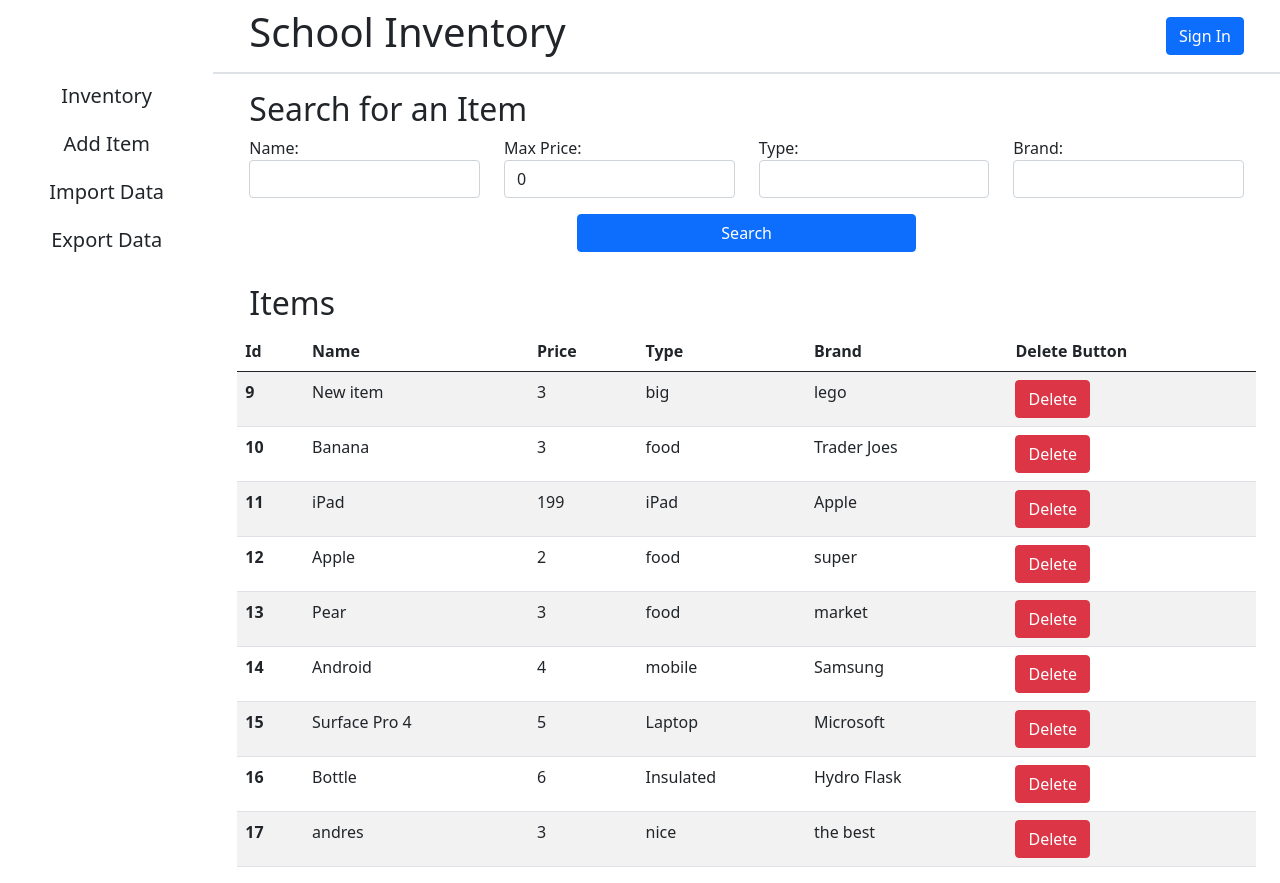
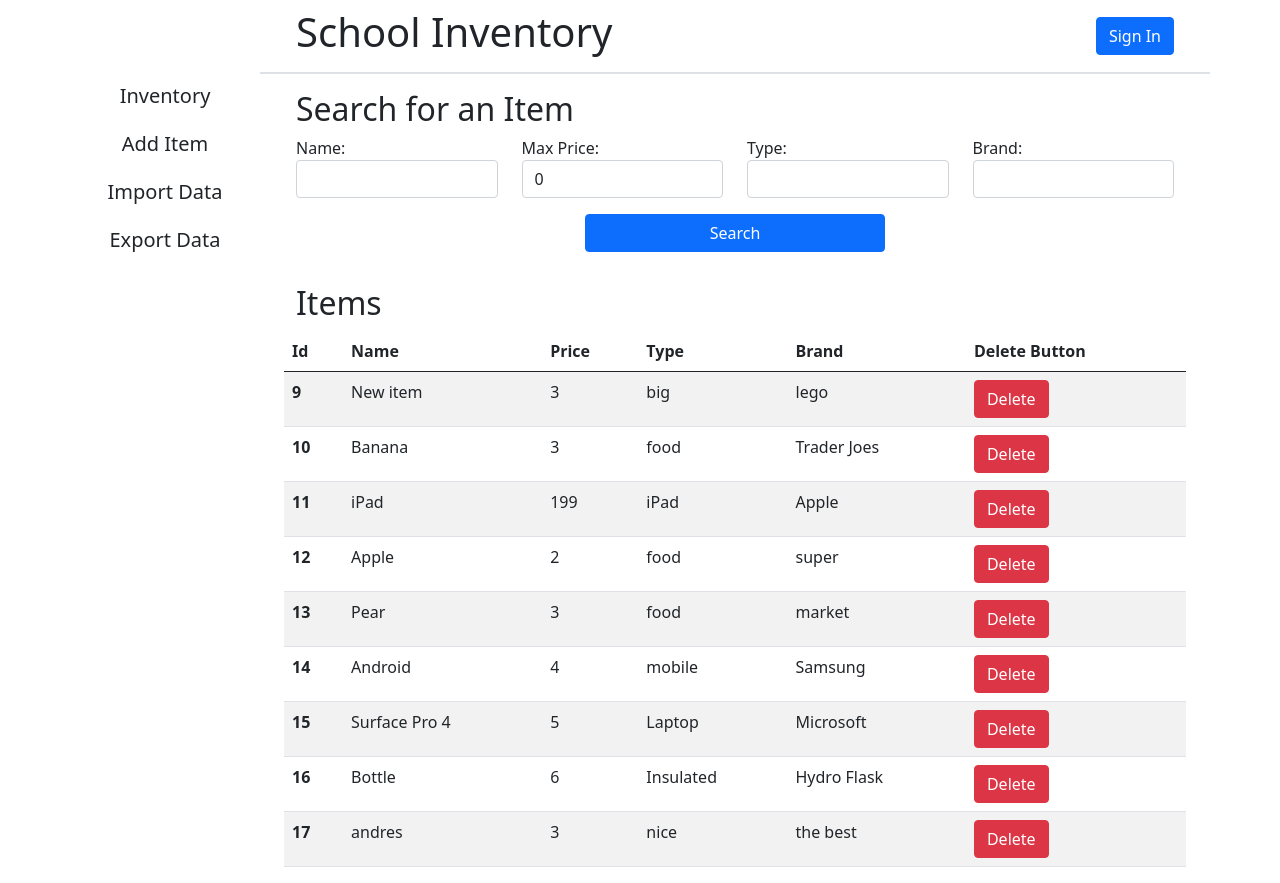
Before and after one commit to AndresRodCodes/ReactInventoryTWT, a React (Create React App) app: page / in a window 1280 px wide. Built offline with nearby package versions, Linux system fonts and the light colour scheme; data requests are answered from the project's data file.

Commit message:
Changed container-fluid to container in App.js

```diff
--- a/src/App.js
+++ b/src/App.js
@@ -15,8 +15,6 @@ import { getItems } from "./actions/items";
 function App() {
   const dispatch = useDispatch();
   const mongoItems = useSelector((state) => state.items);
-
-  console.log(mongoItems);
 
   const tabs = {
     Inventory: "inventory",
@@ -151,7 +149,7 @@ function App() {
   };
 
   return (
-    <div className="container-fluid mt-2">
+    <div className="container mt-2">
       <div className="row">
         <div className="col-lg-2 col-md-2 col-sm-2 pt-5 mt-2">
           <Navbar updateSelectedTab={updateTab} tabOptions={tabs} />
```
